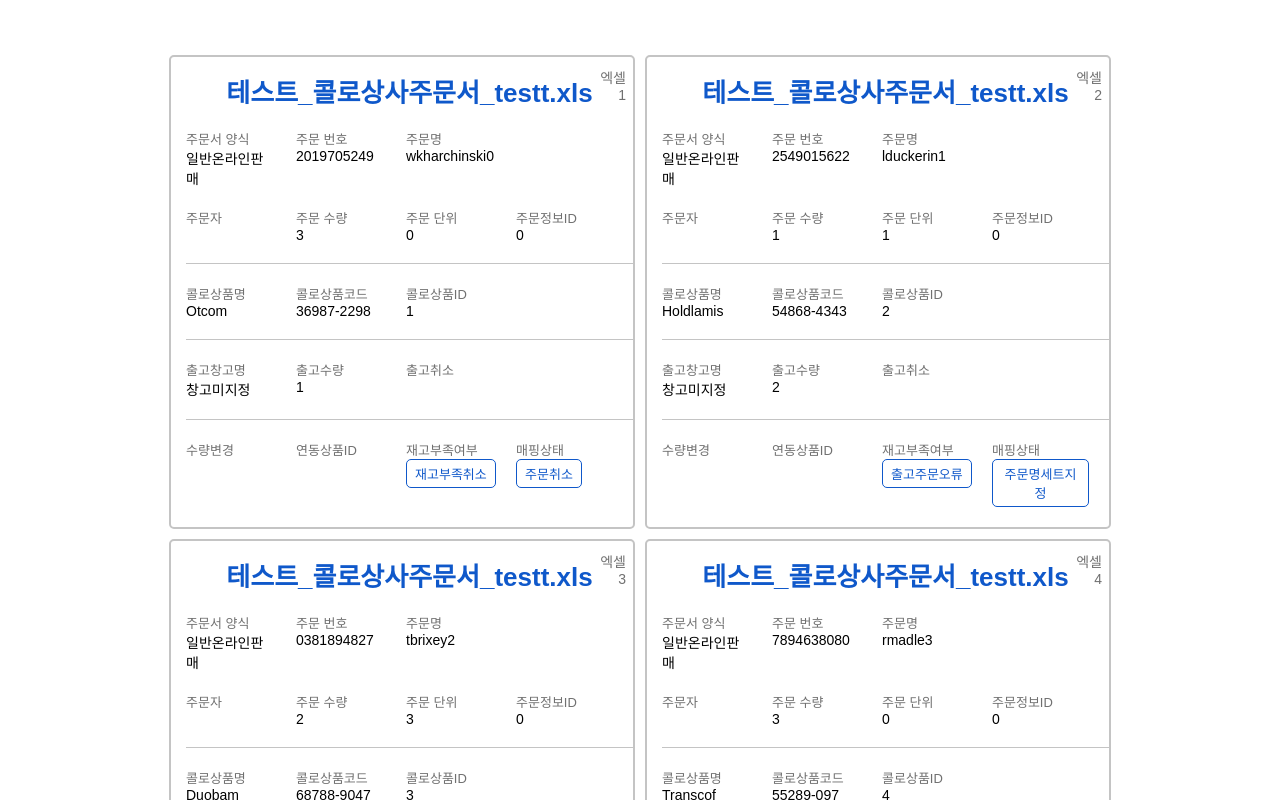
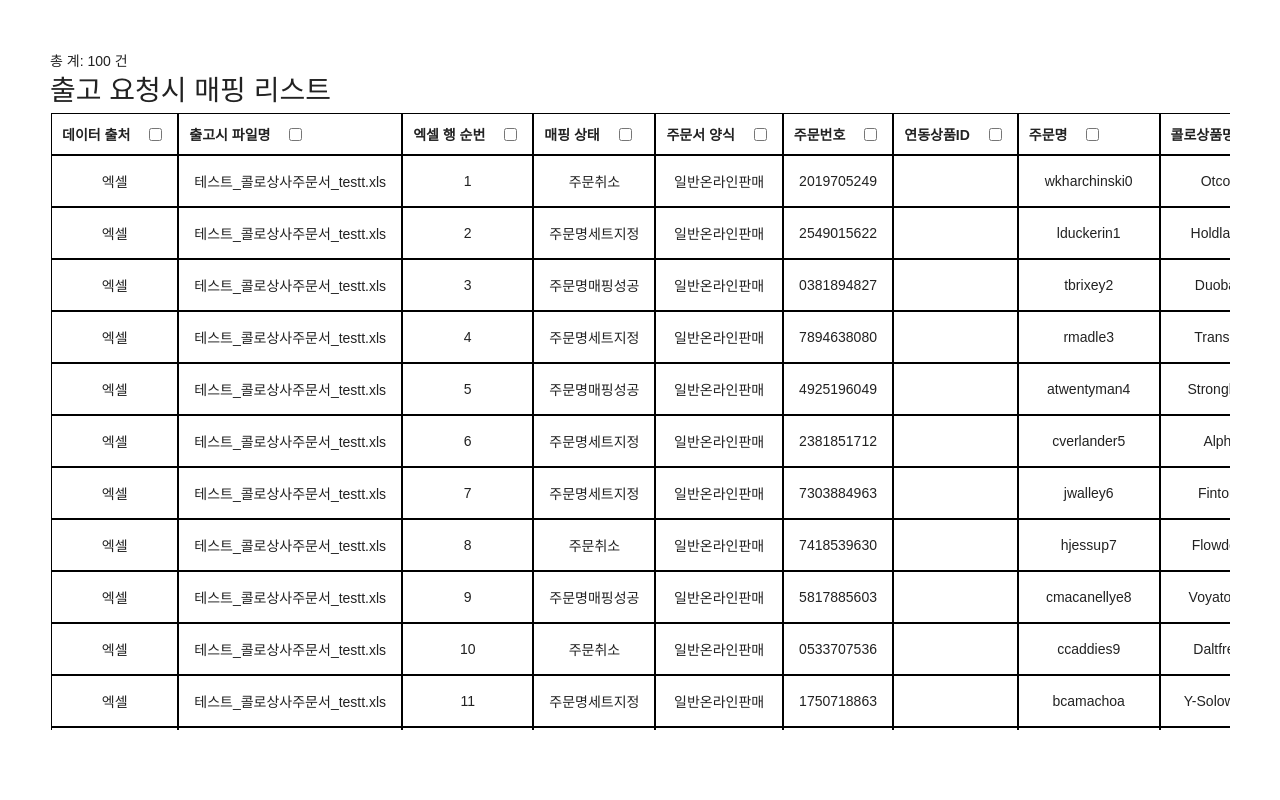
Before and after one commit to console-lo9/coloseum_sheet, a React (Create React App) app: page / in a window 1280 px wide. Shown: the top 800 px of the page. Built offline with nearby package versions, Linux system fonts and the light colour scheme.

Commit message:
Refactor: Itemsheet 스타일링 분리

```diff
--- a/src/App.js
+++ b/src/App.js
@@ -5,6 +5,7 @@ import { useEffect } from "react";
 import { useDispatch } from "react-redux";
 import { tableActions } from "./store";
 import MOCK_DATA from "assets/MOCK_DATA.json";
+import ItemsPage from "components/ItemSheet";
 
 const App = () => {
   const dispatch = useDispatch();
@@ -15,7 +16,8 @@ const App = () => {
   return (
     <MainPage>
       <GlobalStyle />
-      <Cards />
+      {/* <Cards /> */}
+      <ItemsPage />
     </MainPage>
   );
 };
--- a/src/components/ItemSheet/ItemSheet.js
+++ b/src/components/ItemSheet/ItemSheet.js
@@ -1,8 +1,8 @@
 import React, { useState } from "react";
 import MOCK_DATA from "assets/MOCK_DATA.json";
-import styled from "styled-components";
 import { useSelector } from "react-redux";
 import SortButton from "./SortButton";
+import * as S from "./styles";
 
 const ItemSheet = () => {
   const [clickedId, setClickedId] = useState();
@@ -29,12 +29,15 @@ const ItemSheet = () => {
   };
 
   return (
-    <TableWrapper>
-      <Table>
-        <Thead>
+    <>
+      <S.TableWrapper>
+        <span>총 계: {tableData.length} 건</span>
+        <h1>출고 요청시 매핑 리스트</h1>
+        <S.Table>
+          <S.Thead>
             <tr>
               {keys.map((key, index) => (
-              <Th key={index}>
+                <S.Th key={index}>
                   <div>
                     <span>{key}</span>
                     <SortButton
@@ -47,81 +50,35 @@ const ItemSheet = () => {
                       <input type="checkbox" onChange={isCheckedHandler} />
                     </span>
                   </div>
-              </Th>
+                </S.Th>
               ))}
             </tr>
-        </Thead>
+          </S.Thead>
           <tbody>
             {sortedData.map((data, index) => (
-            <Tr
+              <S.Tr
                 key={index}
                 id={index}
                 onClick={setRowHighLightHandler}
                 clickedId={clickedRowId}
               >
                 {Object.values(data).map((value, index) => (
-                <Td
+                  <S.Td
                     key={index}
                     id={index}
                     onClick={setHighLightHandler}
                     clickedId={clickedId}
                   >
                     {value}
-                </Td>
+                  </S.Td>
                 ))}
-            </Tr>
+              </S.Tr>
             ))}
           </tbody>
-      </Table>
-    </TableWrapper>
+        </S.Table>
+      </S.TableWrapper>
+    </>
   );
 };
 
-const TableWrapper = styled.div`
-  overflow: auto;
-  height: 90vh;
-`;
-
-const Table = styled.table`
-  overflow: auto;
-`;
-
-const Thead = styled.thead`
-  position: sticky;
-  top: 1px;
-  background-color: #fff;
-`;
-
-const Th = styled.th`
-  position: sticky;
-  padding: 10px;
-  outline: 1px solid black;
-  text-align: center;
-  white-space: nowrap;
-
-  div {
-    display: flex;
-  }
-
-  span {
-    display: flex;
-    align-items: center;
-    margin-right: 5px;
-  }
-`;
-
-const Tr = styled.tr`
-  padding: 100px;
-  background-color: ${(props) => props.clickedId === props.id && "#D3DEDC"};
-`;
-
-const Td = styled.td`
-  padding: 15px;
-  text-align: center;
-  outline: 1px solid black;
-  white-space: nowrap;
-
-  background-color: ${(props) => props.clickedId === props.id && "#D3DEDC"};
-`;
-
 export default ItemSheet;
--- a/src/components/ItemSheet/SortButton.jsx
+++ b/src/components/ItemSheet/SortButton.jsx
@@ -2,7 +2,7 @@ import React, { useState } from "react";
 import { useDispatch } from "react-redux";
 import { sortDataActions } from "store";
 import { AiFillCaretDown, AiFillCaretUp } from "react-icons/ai";
-import styled from "styled-components";
+import * as S from "./styles";
 
 const SortButton = ({ columnName, index, selColumn, setSelColumn }) => {
   const dispatch = useDispatch();
@@ -21,31 +21,15 @@ const SortButton = ({ columnName, index, selColumn, setSelColumn }) => {
   };
   return (
     <>
-      <SortLabel
+      <S.SortLabel
         htmlFor={columnName}
         className={index === selColumn ? "active" : ""}
       >
         {isAscending ? <AiFillCaretDown /> : <AiFillCaretUp />}
-      </SortLabel>
-      <SortBtn id={columnName} onClick={handleClick}></SortBtn>
+      </S.SortLabel>
+      <S.SortBtn id={columnName} onClick={handleClick}></S.SortBtn>
     </>
   );
 };
 
-const SortLabel = styled.label`
-  &.active {
-    & > svg {
-      opacity: 1;
-    }
-  }
-  & > svg {
-    opacity: 0;
-    color: red;
-  }
-  &:hover > svg {
-    opacity: 1;
-  }
-`;
-const SortBtn = styled.button``;
-
 export default SortButton;
--- /dev/null
+++ b/src/components/ItemSheet/index.jsx
@@ -0,0 +1,13 @@
+import Card from "components/Cards/Card";
+import React from "react";
+import ItemSheet from "./ItemSheet";
+
+const ItemsPage = () => {
+  return (
+    <>
+      <ItemSheet />
+    </>
+  );
+};
+
+export default ItemsPage;
--- /dev/null
+++ b/src/components/ItemSheet/styles.js
@@ -0,0 +1,63 @@
+import styled from "styled-components";
+
+export const TableWrapper = styled.div`
+  overflow: auto;
+  height: 85vh;
+`;
+
+export const Table = styled.table`
+  overflow: auto;
+`;
+
+export const Thead = styled.thead`
+  position: sticky;
+  top: 1px;
+  background-color: #fff;
+`;
+
+export const Th = styled.th`
+  position: sticky;
+  padding: 10px;
+  outline: 1px solid black;
+  text-align: center;
+  white-space: nowrap;
+
+  div {
+    display: flex;
+  }
+
+  span {
+    display: flex;
+    align-items: center;
+    margin-right: 5px;
+  }
+`;
+
+export const Tr = styled.tr`
+  padding: 100px;
+  background-color: ${(props) => props.clickedId === props.id && "#d9f0f8"};
+`;
+
+export const Td = styled.td`
+  padding: 15px;
+  text-align: center;
+  outline: 1px solid black;
+  white-space: nowrap;
+  background-color: ${(props) => props.clickedId === props.id && "#d9f0f8"};
+`;
+
+export const SortLabel = styled.label`
+  &.active {
+    & > svg {
+      opacity: 1;
+    }
+  }
+  & > svg {
+    opacity: 0;
+    color: red;
+  }
+  &:hover > svg {
+    opacity: 1;
+  }
+`;
+export const SortBtn = styled.button``;
```
Lines whose indentation alone changed are shown as unchanged.
